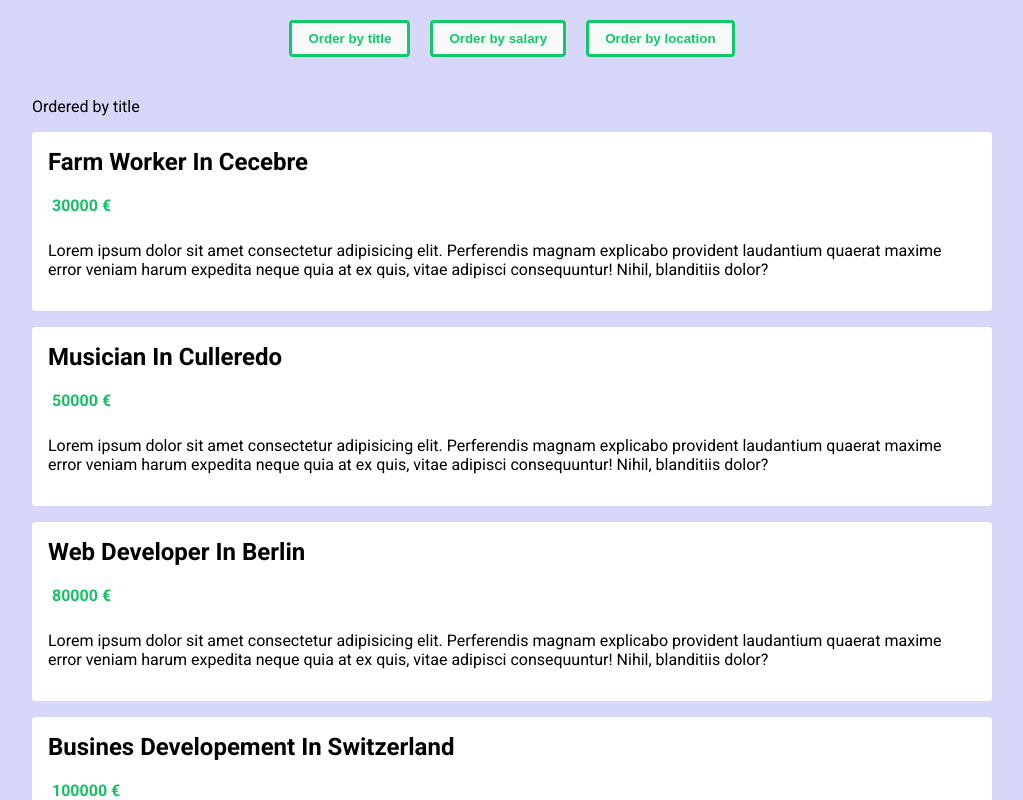
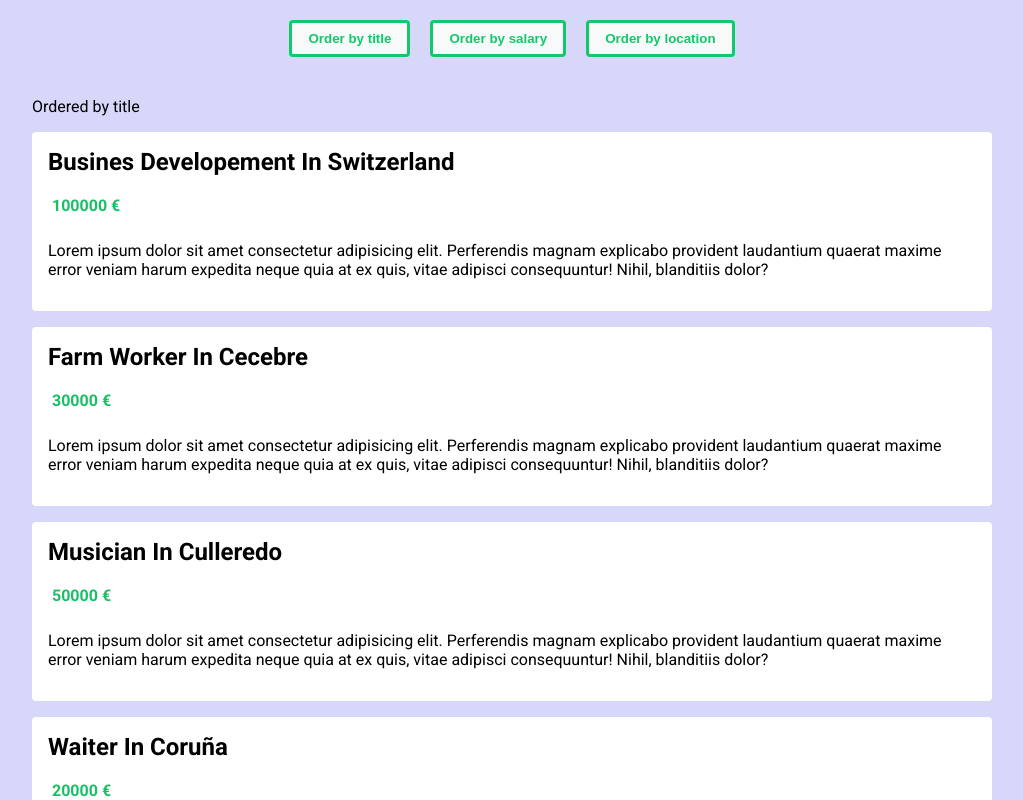
Before and after one commit to gabrielmoris/vue3-typescript-job-board, a Vue app: page / in a window 1280 px wide. Shown: the top 800 px of the page, without its empty margins (128-1151 px from the left). Built offline with nearby package versions, Linux system fonts and the light colour scheme.

Commit message:
finish order logic

```diff
--- a/src/components/JobList.vue
+++ b/src/components/JobList.vue
@@ -2,7 +2,7 @@
     <div class="job-list">
         <p>Ordered by {{ order }}</p>
         <ul>
-            <li v-for="job in jobs" :key="job.id">
+            <li v-for="job in orderedJobs" :key="job.id">
                 <h2>{{ job.title }} in {{ job.location }}</h2>
                 <div class="salary">
                     <p>{{ job.salary }} €</p>
@@ -22,7 +22,7 @@
 </template>
 
 <script lang="ts">
-import { defineComponent, PropType } from "vue";
+import { defineComponent, PropType, computed } from "vue";
 import Job from "../types/Job";
 import OrderTerm from "../types/OrderTerm";
 
@@ -36,6 +36,15 @@
             required: true,
             type: String as PropType<OrderTerm>,
         },
+    },
+    setup(props) {
+        const orderedJobs = computed(() => {
+            //this creates a new array copying the original one to dont modify the original (bad practice)
+            return [...props.jobs].sort((a: Job, b: Job) => {
+                return a[props.order] > b[props.order] ? 1 : -1;
+            });
+        });
+        return { orderedJobs };
     },
 });
 </script>
```
